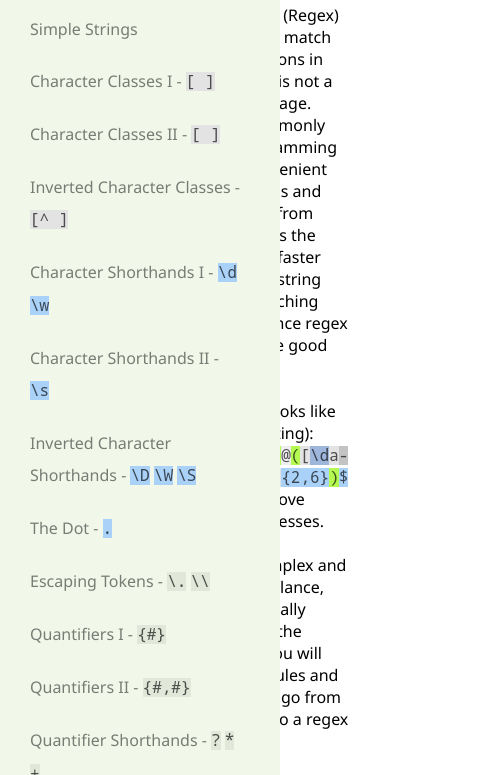
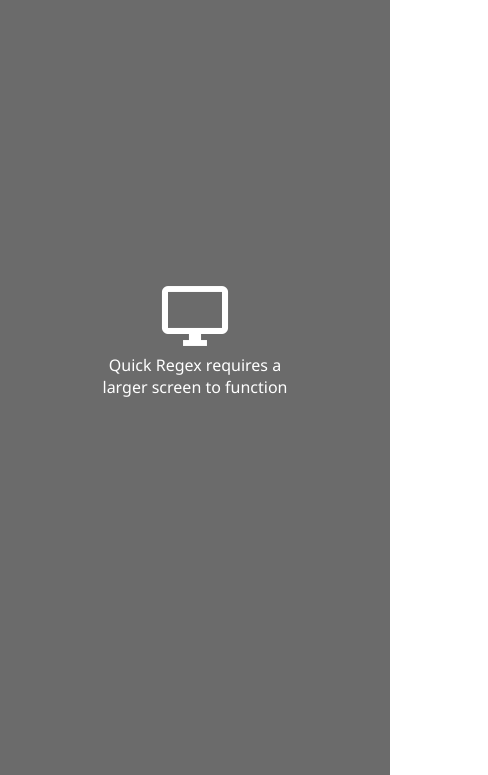
Before and after one commit to Henry-YSLin/QuickRegex, a plain HTML site: page index.html in a window 390 px wide. Shown: the part 69-844 px from the top of the page, 488 px wide, since content can reach past the window. Drawn offline with Linux system fonts and the light colour scheme; a web font is replaced by a local one.

Commit message:
Hide UI when screen too small

```diff
--- a/index.css
+++ b/index.css
@@ -207,6 +207,9 @@
 html, body{
   margin:0;
   padding:0;
+  min-width: 0;
+  min-height: 0;
+  overflow: hidden;
 
   cursor: default;
 }
@@ -535,3 +538,45 @@
     transform: scaleY(1);
   }
 }
+
+.mobile{
+  display: none;
+  width: 100vw;
+  margin: 0;
+  padding: 0;
+  height: 100vh;
+  background-color: #6b6b6b;
+  color: #fff;
+  align-content: center;
+  overflow: hidden;
+}
+
+.mobile > div {
+  margin: 0;
+  position: absolute;
+  top: 50%;
+  left: 50%;
+  transform: translate(-50%, -50%)
+}
+
+.mobile p {
+  font-family: 'Noto Sans', 'Microsoft Sans Serif', Calibri, sans-serif;
+  text-align: center;
+}
+
+.mobile p.icon {
+  text-align: center;
+  transform: scale(3);
+}
+
+@media only screen and (max-width: 1024px) {
+
+  .mobile {
+    display: block;
+  }
+
+  #grid {
+    display: none;
+  }
+
+}
--- a/index.html
+++ b/index.html
@@ -48,7 +48,7 @@
   <meta name="msapplication-navbutton-color" content="#7cb342">
   <meta name="apple-mobile-web-app-status-bar-style" content="black-translucent">
   <meta name="msapplication-starturl" content="/">
-  <meta name="viewport" content="width=device-width, initial-scale=1, shrink-to-fit=no">
+  <meta name="viewport" content="width=device-width, initial-scale=1">
 
   <link rel="icon" type="image/png" sizes="192x192" href="favicon.png">
   <link rel="apple-touch-icon" type="image/png" sizes="192x192" href="favicon.png">
@@ -59,6 +59,15 @@
 </head>
 
 <body faded="true">
+
+  <div class="mobile">
+    <div>
+      <p class="icon">
+        <i class="material-icons">desktop_windows</i>
+      </p>
+      <p>Quick Regex requires a larger screen to function</p>
+    </div>
+  </div>
 
   <div id="endscreen" style="display:none;">
     <div class="background-wipe">
--- a/serviceWorker.js
+++ b/serviceWorker.js
@@ -1,5 +1,5 @@
 var APP_PREFIX = 'QuickRegex_'     // Identifier for this app (this needs to be consistent across every cache update)
-var VERSION = 'version_05'              // Version of the off-line cache (change this value everytime you want to update cache)
+var VERSION = 'version_06'              // Version of the off-line cache (change this value everytime you want to update cache)
 var CACHE_NAME = APP_PREFIX + VERSION
 var URLS = [                            // Add URL you want to cache in this list.
   '/QuickRegex/',                     // If you have separate JS/CSS files,
```
